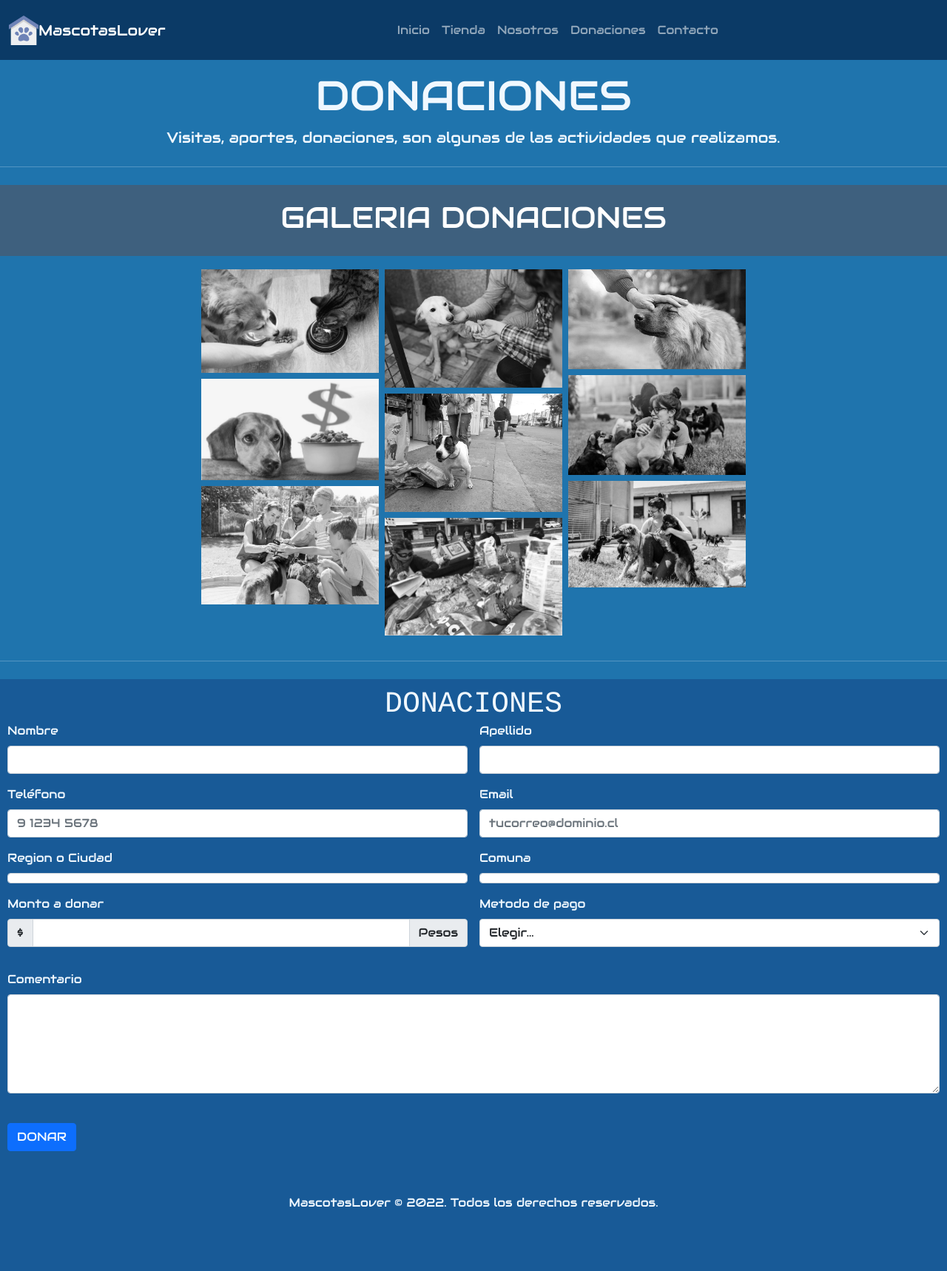
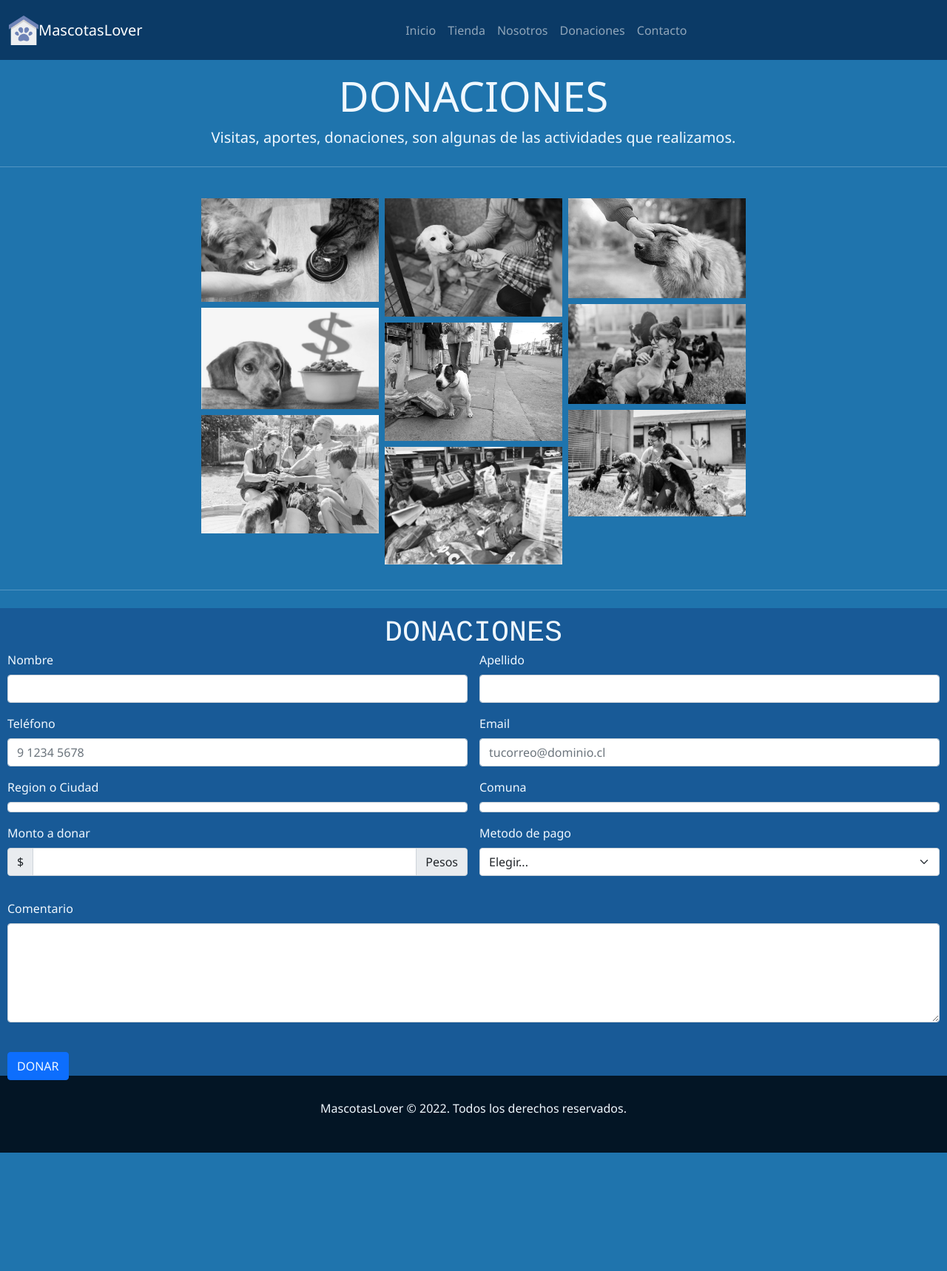
Before and after one commit to DHSJK/ProyectoDjango, a Django app: page /donaciones/ in a window 1280 px wide. Shown: the whole page at 74% size. After the commit the page ends 1558 px from the top, so only its background shows below. Run offline with Django 4.2, Linux system fonts and the light colour scheme; some libraries are stand-ins or nearby versions.

Commit message:
Actualizacion de link heredados y estilos pagina

```diff
--- a/PaginaOng/app/static/app/css/estilos.css
+++ b/PaginaOng/app/static/app/css/estilos.css
@@ -3,13 +3,13 @@
     margin: 0;
     outline: 0;
     box-sizing: border-box;
-    font-family: 'Audiowide', sans-serif;
+    font-family: 'segoe ui';
 }
 
 .encabezado {
     text-align: center;
     padding: 20px 0;
-    background-color: rgb(62, 96, 126);
+    background-color: rgb(93, 106, 118);
     color: white;
 }
 
--- a/PaginaOng/app/static/app/css/style.css
+++ b/PaginaOng/app/static/app/css/style.css
@@ -125,15 +125,16 @@
   }
 
   .footer {
-    background-color: rgb(24, 90, 151);
-    padding: 4rem 0;
+    background-color: rgb(3, 21, 37);
+    padding: 2rem 0;
     text-align: center;
     margin-top: -1rem;
+    color:aliceblue;
   }
 
   .footer-container {
-    width: 85%;
-    max-width: 850px;
+    width: 70%;
+    max-width: 700px;
     margin: 0 auto;
     text-align: center;
     color:aliceblue;
--- a/PaginaOng/app/static/app/js/carrito.js
+++ b/PaginaOng/app/static/app/js/carrito.js
@@ -4,7 +4,7 @@
             id: 1,
             nombre: 'DAILY STUFF CAMA PELUCHE',
             precio: 22900,
-            imagen: '../app/img/cama_perro_1.jpg'
+            imagen: 'app/img/cama_perro_1.jpg'
         },
         {
             id: 2,
--- a/PaginaOng/app/static/app/js/code.js
+++ b/PaginaOng/app/static/app/js/code.js
@@ -62,6 +62,10 @@ var setcomunas = (region)=>{
           event.preventDefault();
           event.stopPropagation();
         }
+        else {
+          $("#submit-btn .text").text("Enviado");
+          $("#submit-btn").addClass("active");
+        }
         form.classList.add('was-validated');
       }, false);
     });
--- a/PaginaOng/app/static/app/js/script.js
+++ b/PaginaOng/app/static/app/js/script.js
@@ -1,7 +1,7 @@
 document.addEventListener('DOMContentLoaded', function() {
 let imagenes = [
-    {img: 'app/../img/donacion_2.jpg'},
-    {img: '../img/donacion_3.jpg'},
+    {img: './img/donacion_2.jpg'},
+    {img: './img/donacion_3.jpg'},
     {img: './img/donacion_1.jpg'},
     {img: './img/donacion_4.jpg'},
     {img: './img/donacion_5.jpg'},
--- a/PaginaOng/app/templates/app/base.html
+++ b/PaginaOng/app/templates/app/base.html
@@ -42,35 +42,6 @@
     <script src="https://cdnjs.cloudflare.com/ajax/libs/popper.js/1.12.9/umd/popper.min.js"></script>
 
 
-
-    <script type="text/javascript">
-
-      $(document).ready(function() {
-        $('#div-btn1').on('click', function() {
-            $('.navbar-nav li').removeClass('active');
-            $("#MascotaLover").load("{% url 'tienda' %}");
-            return false;
-        });
-
-        $('#div-btn2').on('click', function() {
-            $('.navbar-nav li').removeClass('active');
-            $("#MascotaLover").load("{% url 'nosotros' %}");
-            return false;
-        });
-
-        $('#div-btn3').on('click', function() {
-            $('.navbar-nav li').removeClass('active');
-            $("#MascotaLover").load("{% url 'donaciones' %}");
-            return false;
-        });
-
-        $('#div-btn4').on('click', function() {
-            $('.navbar-nav li').removeClass('active');
-            $("#MascotaLover").load("{% url 'contacto' %}");
-            return false;
-        });
-    });
-    </script>
 
 
 
@@ -155,16 +126,16 @@
                                   <a class="nav-link" href="{% url 'index' %}">Inicio</a>
                               </li>
                               <li class="nav-item">
-                                  <a class="nav-link" id="div-btn1" href="#">Tienda</a>
+                                  <a class="nav-link" id="#" href="{% url 'tienda' %}">Tienda</a>
                               </li>
                               <li class="nav-item">
-                                  <a class="nav-link" id="div-btn2" href="#">Nosotros</a>
+                                  <a class="nav-link" id="#" href="{% url 'nosotros' %}">Nosotros</a>
                               </li>
                               <li class="nav-item">
-                                  <a class="nav-link" id="div-btn3" href="#">Donaciones</a>
+                                  <a class="nav-link" id="#" href="{% url 'donaciones' %}">Donaciones</a>
                               </li>
                               <li class="nav-item">
-                                  <a class="nav-link" id="div-btn4" href="#">Contacto</a>
+                                  <a class="nav-link" id="#" href="{% url 'contacto' %}">Contacto</a>
                               </li>
                           </ul>
                       </div>
@@ -192,11 +163,7 @@
               </div>
 
 
-              <footer class="footer">
-                <div class="footer-container">
-                  <p>MascotasLover © 2022. Todos los derechos reservados.</p>
-                </div>
-              </footer>
+
           </div>
 
 
@@ -220,6 +187,12 @@
 
       </div>
 
+      <footer class="footer">
+        <div class="footer-container">
+          <p>MascotasLover © 2022. Todos los derechos reservados.</p>
+        </div>
+      </footer>
+
 
     </body>
 </html>
--- a/PaginaOng/app/templates/app/inc/contacto.html
+++ b/PaginaOng/app/templates/app/inc/contacto.html
@@ -45,7 +45,7 @@
                         </div>
                         <div class="col-md-6">
                           <label class="form-label">Comuna</label>
-                          <div class="form-control" id='comunas'></div>
+                          <div class="form-control form-control-lg" id='comunas'></div>
                         </div>
 
                         <div class="col-12">
--- a/PaginaOng/app/templates/app/inc/donaciones.html
+++ b/PaginaOng/app/templates/app/inc/donaciones.html
@@ -35,9 +35,7 @@
             </div>
         </div>
 
-        <header class="encabezado">
-            <h1>GALERIA DONACIONES</h1>
-        </header>
+
 
         <section class="galeria">
             <div class="columna">
```
Also changed, not shown: PaginaOng/PaginaOng/settings.py (+7 -0 lines), PaginaOng/app/templates/app/index.html (+13 -13 lines).
